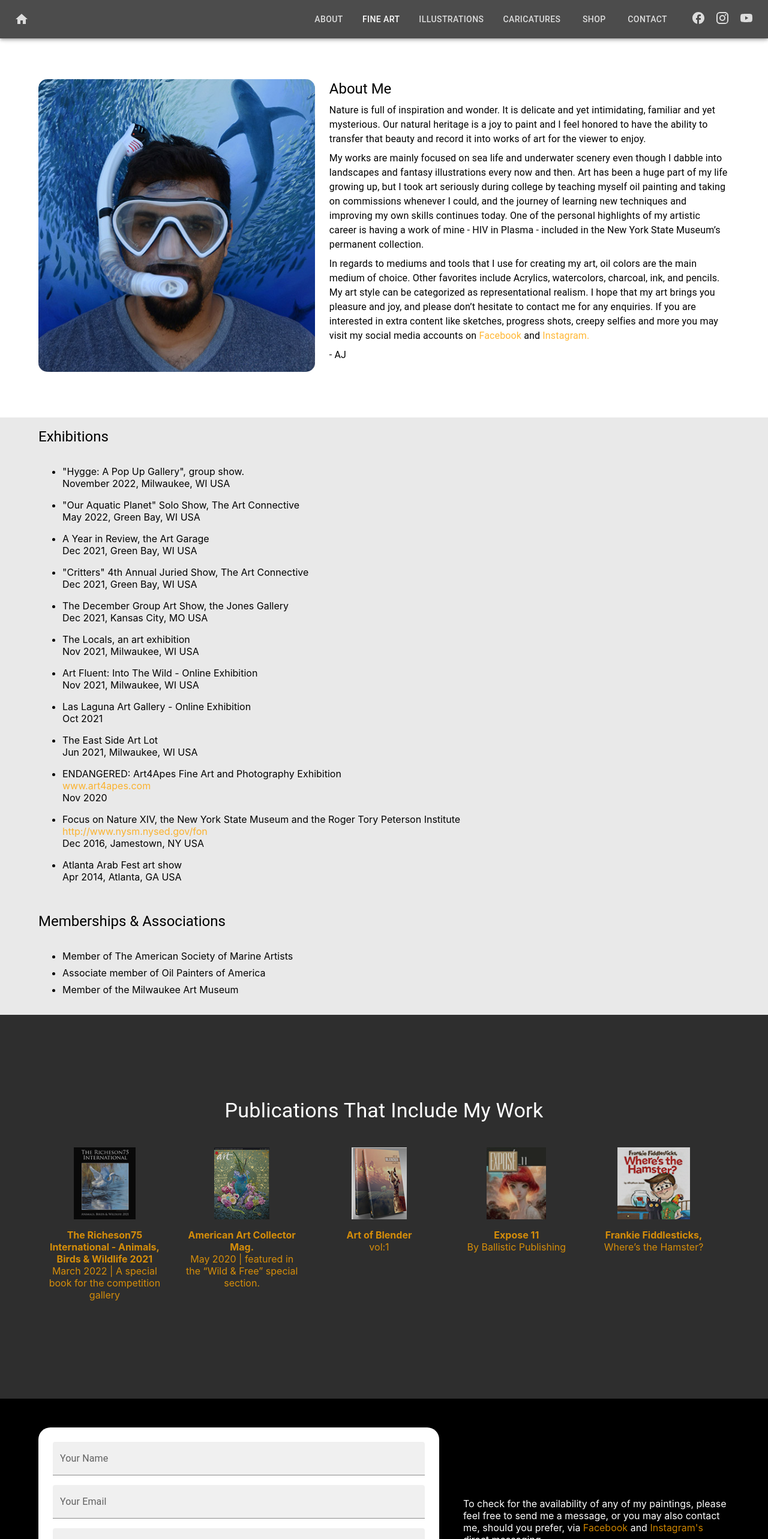
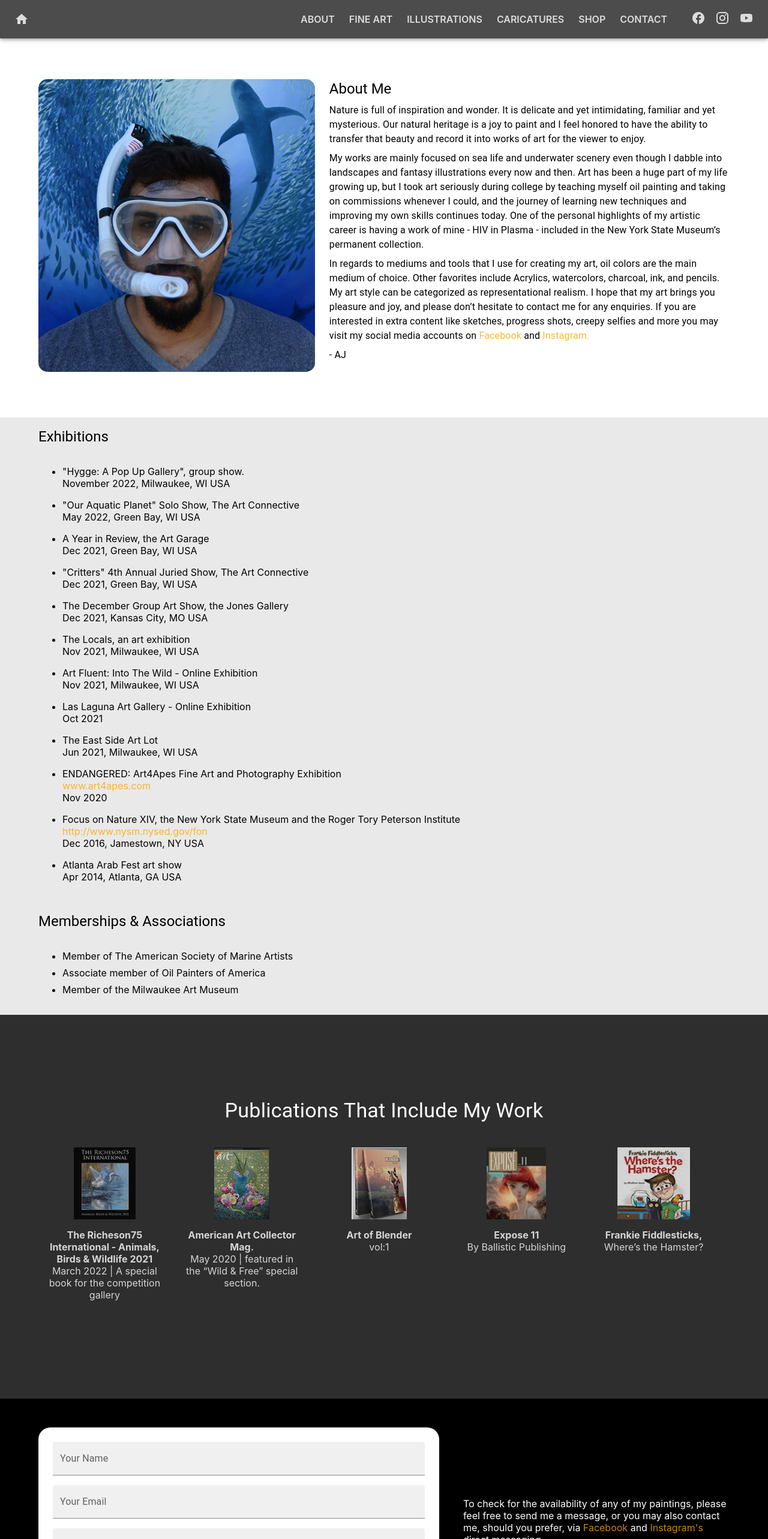
Before and after one commit to HJassar/jassarbrush, a Next.js app: page /about in a window 1280 px wide. Shown: the top 2566 px of the page at 60% size. Built offline with nearby package versions, Linux system fonts and the light colour scheme.

Commit message:
styling fixes

```diff
--- a/components/aboutSections/Publications.tsx
+++ b/components/aboutSections/Publications.tsx
@@ -51,13 +51,12 @@ export default function Publications() {
               timeout={{ enter: 1000, exit: 100 }}
               key={index}
             >
-              <Grid item sm={6 - 0.5} md={(12 - 0.5) / publications.length}>
+              <Grid item xs={12} md={(12 - 0.5) / publications.length}>
                 <LinkRouter
                   target="_blank"
                   rel="noreferrer"
                   to={pub.url}
-                  color="white"
-                  underline="none"
+                  sx={{ color: "white" }}
                 >
                   <CardMedia
                     component="img"
--- a/components/layout/Header.tsx
+++ b/components/layout/Header.tsx
@@ -13,6 +13,7 @@ import {
   Divider,
   Slide,
   useScrollTrigger,
+  Typography,
 } from "@mui/material";
 import {
   Home as HomeIcon,
@@ -25,19 +26,16 @@ import {
 import LinkRouter from "../LinkRouter";
 
 const linkProps = {
-  "color": "inherit",
-  "display": "block",
-  "ml": 1,
-  "&:hover": {
-    color: "#ffa500 ",
-  },
+  textTransform: "uppercase",
+  p: 1,
+  display: "flex",
+  color: "white",
+  fontWeight: 600,
 };
 
 const pages: any[] = [
   <LinkRouter key="0" sx={linkProps} underline="none" to="/about">
-    <Button sx={{ "&hover:": { color: "#ffa500" } }} color="inherit">
-      About
-    </Button>
+    About
   </LinkRouter>,
   <FineArt key="fa" />,
   <LinkRouter
@@ -46,7 +44,7 @@ const pages: any[] = [
     underline="none"
     to="/gallery?category=illustrations"
   >
-    <Button color="inherit">Illustrations</Button>
+    Illustrations
   </LinkRouter>,
   <LinkRouter
     key="2"
@@ -54,20 +52,19 @@ const pages: any[] = [
     underline="none"
     to="/gallery?category=caricatures"
   >
-    <Button color="inherit">Caricatures</Button>
+    Caricatures
   </LinkRouter>,
   <LinkRouter
     key="3"
     sx={linkProps}
     target="_blank"
     rel="noopener"
-    underline="none"
     to="https://displate.com/jassar?type=displates"
   >
-    <Button color="inherit">Shop</Button>
+    Shop
   </LinkRouter>,
   <LinkRouter key="4" sx={linkProps} underline="none" to="#contact">
-    <Button color="inherit">Contact</Button>
+    Contact
   </LinkRouter>,
 ];
 
@@ -233,12 +230,9 @@ function FineArt() {
   };
   return (
     <Box>
-      <Button
-        sx={{ ...linkProps, cursor: "pointer" }}
-        onClick={handleOpenNavMenu}
-      >
+      <LinkRouter to="#" sx={{ ...linkProps }} onClick={handleOpenNavMenu}>
         Fine Art
-      </Button>
+      </LinkRouter>
       <Menu
         id="fine-art-menu"
         anchorEl={anchorEl}
```
